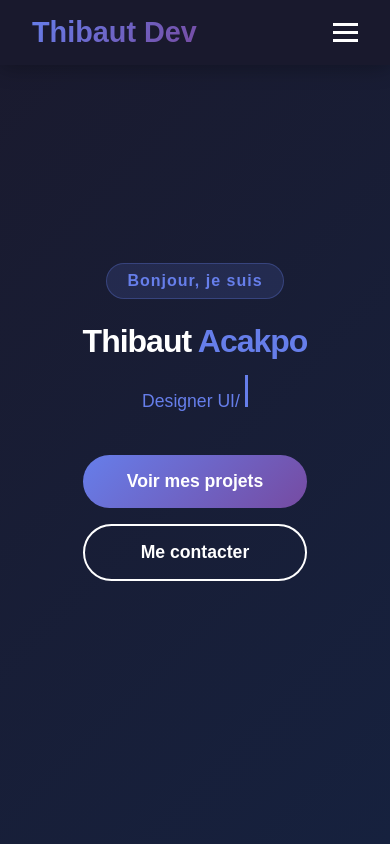
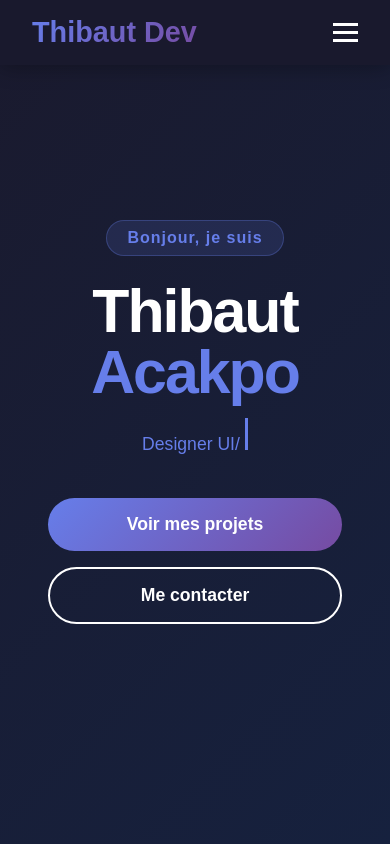
Before and after one commit to Thibaut-Acakpo/portfolio, a website: page index.html in a window 390 px wide. Shown: the top 844 px of the page. Drawn offline with nearby package versions, Linux system fonts and the light colour scheme.

Commit message:
Mise à jour du hero : badge Bonjour je suis + nom agrandi

```diff
--- a/style.css
+++ b/style.css
@@ -1384,7 +1384,7 @@
 
 .hero-name {
     /* ⬇️ MODIFIÉ ICI : taille augmentée */
-    font-size: clamp(4rem, 11vw, 8rem);
+font-size: clamp(5rem, 16vw, 13rem);
     font-weight: 800;
     color: white;
     margin: 0 0 1.5rem 0;
@@ -1404,3 +1404,28 @@
         padding: 8px 20px;
     }
 }
+
+/* ============================================
+   TAILLE DU NOM SUR MOBILE - PRIORITAIRE
+   ============================================ */
+
+@media (max-width: 768px) {
+    .hero-name {
+        font-size: 4.5rem !important; /* Force la taille, écrase les anciennes règles */
+        line-height: 1;                /* Réduit l'espace entre les lignes */
+        letter-spacing: -2px;
+        margin-bottom: 1rem;
+    }
+}
+
+@media (max-width: 480px) {
+    .hero-name {
+        font-size: 3.8rem !important; /* Un peu plus petit pour les très petits écrans */
+    }
+}
+
+@media (max-width: 360px) {
+    .hero-name {
+        font-size: 3rem !important;   /* Pour les vieux téléphones */
+    }
+}
```
